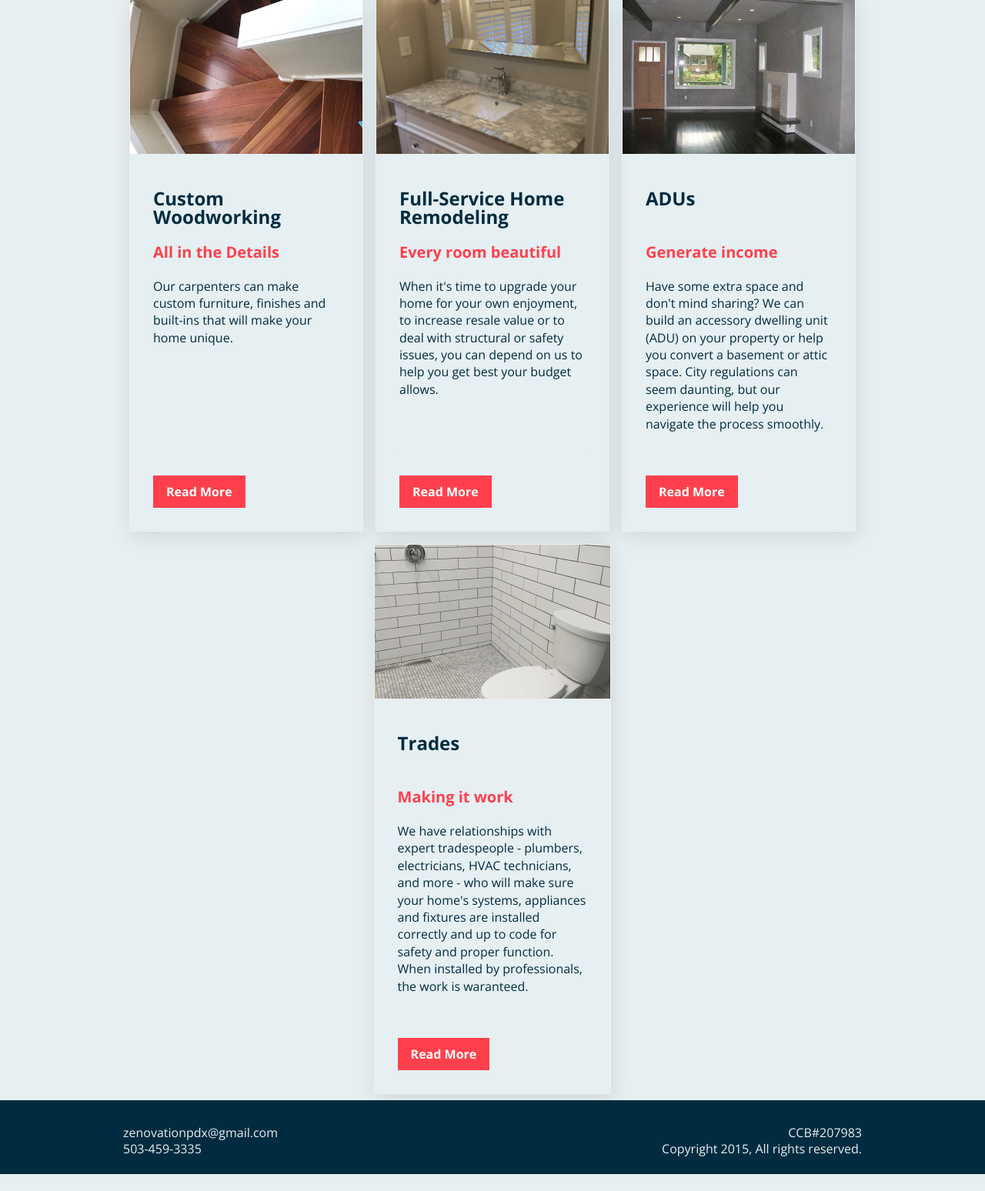
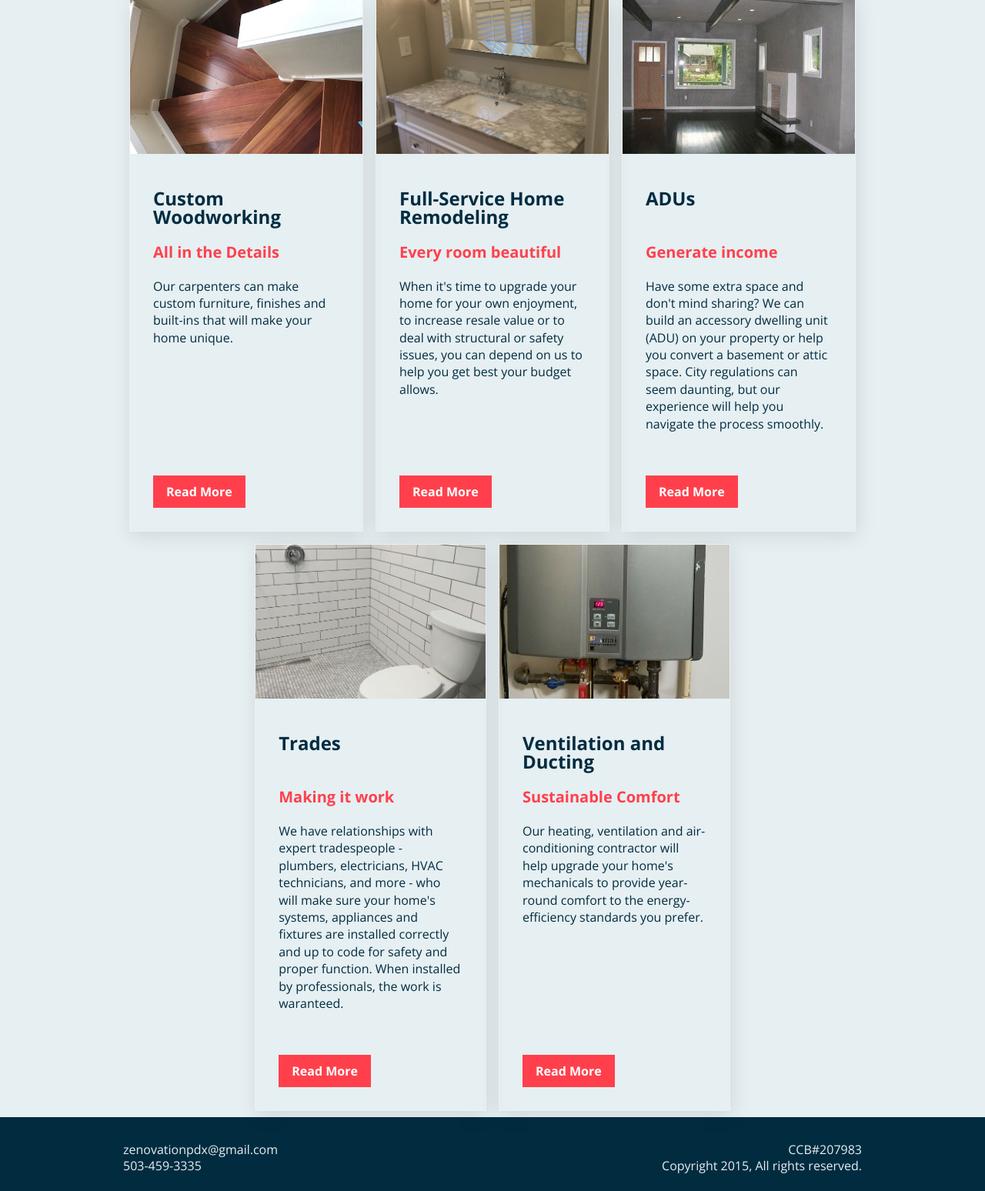
Before and after one commit to rhoffen/zenovation, a PHP site: page /services.html in a window 1280 px wide. Shown: the part 887-2435 px from the top of the page at 77% size. Before the commit the page ends 2413 px from the top, so only its background shows below. Run offline with PHP 8.4, Linux system fonts and the light colour scheme.

Commit message:
HVAC card added to Services page

```diff
--- a/resources/css/services-style.css
+++ b/resources/css/services-style.css
@@ -5,7 +5,7 @@ h1, h2 {
 main {
   margin: auto;
   flex-wrap: wrap;
-  justify-content: space-between;
+  justify-content: center;
 }
 
 .card {
@@ -88,7 +88,8 @@ main {
   font-weight: 700;
 }
 
+#penult-card,
 .card:last-child {
-  max-width: calc(33% - 0.5rem);
-  margin: 0.5rem auto;
+  max-width: calc(33% - 1rem);
+  margin: 0.5rem 0.5rem;
 }
--- a/services.html
+++ b/services.html
@@ -153,7 +153,7 @@
           </div>
         </div>
         <!-- Trades card -->
-        <div class="card">
+        <div class="card" id="penult-card">
           <div class="card-image" style="background-image: url(resources/images/trades-card.jpg)"></div>
           <div class="card-content">
             <!-- title and content will go here -->
@@ -162,6 +162,26 @@
               Making it work
             </div>
             <p>We have relationships with expert tradespeople - plumbers, electricians, HVAC technicians, and more - who will make sure your home's systems, appliances and fixtures are installed correctly and up to code for safety and proper function.  When installed by professionals, the work is waranteed.</p>
+            <div class="card-details">
+            <!-- read article, comments, and likes will go here -->
+              <div class="card-details-inner">
+                <div class="read-more">
+                  <a href="#" class="button">Read More</a>
+                </div>
+              </div>
+            </div>
+          </div>
+        </div>
+        <!-- HVAC card -->
+        <div class="card">
+          <div class="card-image" style="background-image: url(resources/images/hvac-card.jpg)"></div>
+          <div class="card-content">
+            <!-- title and content will go here -->
+            <h1>Ventilation and Ducting</h1>
+            <div class="subtitle">
+              Sustainable Comfort
+            </div>
+            <p>Our heating, ventilation and air-conditioning contractor will help upgrade your home's mechanicals to provide year-round comfort to the energy-efficiency standards you prefer. </p>
             <div class="card-details">
             <!-- read article, comments, and likes will go here -->
               <div class="card-details-inner">
```
Also changed, not shown: resources/images/hvac-card.jpg (added).
